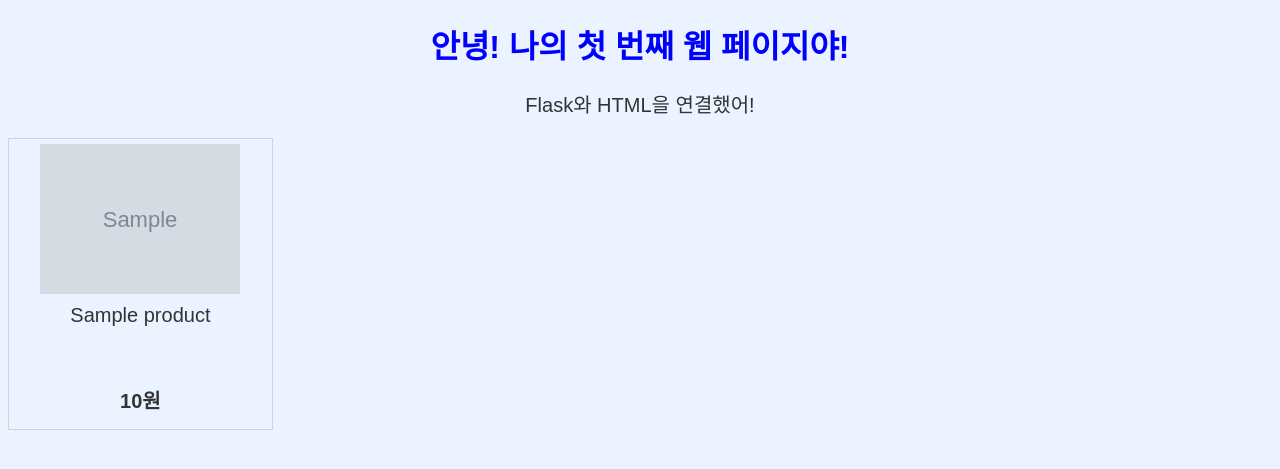
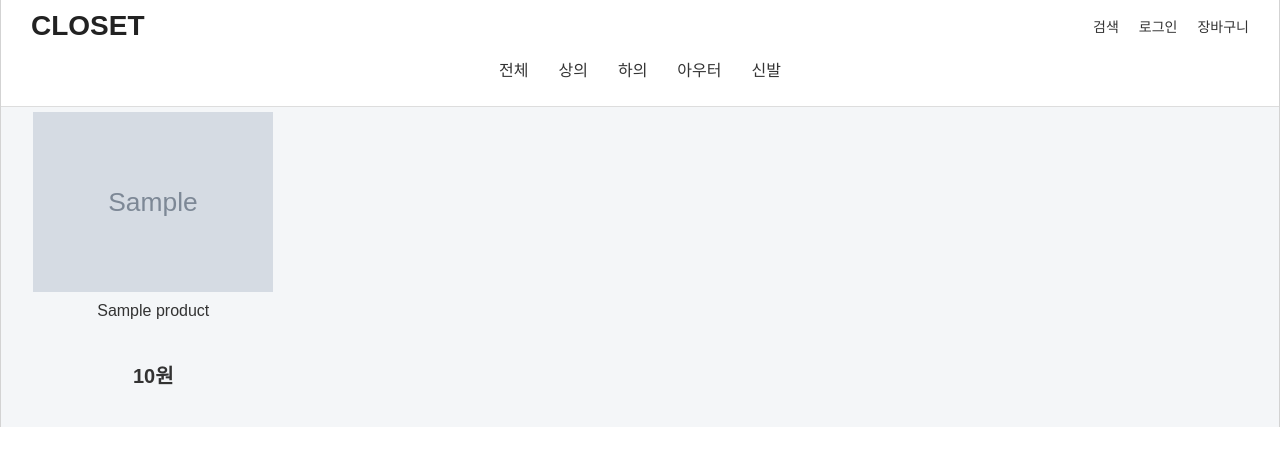
Before and after one commit to Donghyeonhong/clothing_mall, a Flask app: page / in a window 1280 px wide. Shown: the top 469 px of the page. Run offline with Flask 3, Linux system fonts and the light colour scheme; tables that the repository leaves empty or names only in its code hold one stand-in row (values such as "Sample post"); grey boxes marked "Sample" are stand-in pictures.

Commit message:
웹사이트 제작 진행중 3

```diff
--- a/clothing_mall_web/app.py
+++ b/clothing_mall_web/app.py
@@ -7,8 +7,7 @@ load_dotenv()
 
 app = Flask(__name__)
 
-sql = """select product_name, price, image_url from product inner join
-product_image on product.product_id = product_image.product_id limit 20"""
+sql = """select product_name, price, image_url, product.product_id from product inner join product_image on product.product_id = product_image.product_id limit 20"""
 
 @app.route("/")
 def home():
@@ -35,6 +34,37 @@ def home():
             conn.close()
     return render_template("index.html", products = products)
 
+@app.route("/product/<int:product_id>")
+def product_detail_page(product_id):
+    sql = """select product_name, price, image_url from product inner join
+        product_image on product.product_id = product_image.product_id
+        where product.product_id = %s"""
+
+    vals = (product_id,)
+
+    conn = None
+    try:
+        # mysql 연결
+        conn = mysql.connector.connect(
+            host="localhost",
+            port=3306,
+            user="root",
+            password=os.getenv("DB_PASSWORD"),
+            database="clothing_mall"
+            )
+        cursor = None
+        try:
+            cursor = conn.cursor()
+            cursor.execute(sql, vals)
+            product_detail = cursor.fetchone()
+        finally:
+            if cursor is not None:
+                cursor.close()
+    finally:
+        if conn is not None:
+            conn.close()
+    return render_template('product_detail.html', product_detail = product_detail)
+
 
 if __name__ == "__main__":
     app.run(debug=True)
--- a/clothing_mall_web/static/style.css
+++ b/clothing_mall_web/static/style.css
@@ -1,6 +1,16 @@
+/* index.html */
+
 body {
-  background-color: #eaf3ff;
+  margin: 0;
+}
+
+.container {
   font-family: Arial, sans-serif;
+  background-color: #f4f6f8;
+  max-width: 1400px;
+  margin: 0 auto;
+  border-left: 0.1px solid lightgrey;
+  border-right: 0.1px solid lightgrey;
 }
 
 h1 {
@@ -14,35 +24,172 @@ p {
   font-size: 20px;
 }
 
+header {
+  background-color: white;
+  padding: 10px 30px;
+  border-bottom: 1px solid #dddddd;
+}
+
+.header-top {
+  display: flex;
+  align-items: center;
+  justify-content: space-between;
+}
+
+.logo {
+  font-size: 28px;
+  font-weight: bold;
+  margin: 0;
+  color: #222222;
+  cursor: pointer;
+}
+
+.header-actions {
+  display: flex;
+  align-items: center;
+  gap: 20px;
+}
+
+.header-actions p {
+  cursor: pointer;
+  transition: color 0.2s;
+  font-size: 14px;
+  margin: 0;
+}
+
+.header-actions p:hover {
+  color: #777777;
+}
+
+.header-nav {
+  display: flex;
+  justify-content: center;
+  padding: 15px 0;
+  gap: 30px;
+}
+
+.header-nav a {
+  text-decoration: none;
+  color: #333333;
+  transition: color 0.2s;
+}
+
+.header-nav a:hover {
+  color: #777777;
+}
+
 .product-list {
-  display: flex;
-  flex-wrap: wrap;
+  display: grid;
+  grid-template-columns: repeat(4, minmax(0, 1fr));
   gap: 20px;
 }
 
 .product-card {
-  width: 20%;
-  height: 280px;
+  width: 100%;
+  height: 320px;
   padding: 5px;
-  border: 1px solid lightgray;
   display: flex;
   flex-direction: column;
+  box-sizing: border-box;
 }
 
 .product-name {
-  font-size: 20px;
+  display: -webkit-box;
+  -webkit-box-orient: vertical;
+  -webkit-line-clamp: 2;
+  overflow: hidden;
+  font-size: 16px;
   margin: 10px;
   height: 48px;
+  flex-shrink: 0;
 }
 
 .product-price {
   font-weight: bold;
-  margin-top: auto;
-  margin-bottom: 10px;
+  margin-top: 0;
+  height: auto;
+  flex-shrink: 0;
 }
 
 .product-card img {
   width: 100%;
-  height: 150px;
+  height: 180px;
   object-fit: contain;
 }
+
+.product-list a {
+  text-decoration: none;
+  color: inherit;
+  display: block;
+  width: 100%;
+}
+
+/* product_detail.html */
+
+.product-detail {
+  display: flex;
+  gap: 40px;
+  align-items: flex-start;
+}
+
+.product-image {
+  width: 55%;
+}
+
+.product-image img {
+  width: 100%;
+  height: auto;
+  object-fit: contain;
+}
+
+.product-info {
+  flex: 1;
+}
+
+.detail-name {
+  font-size: 28px;
+  font-weight: bold;
+  margin: 0 0 20px;
+  text-align: left;
+}
+
+.detail-price {
+  font-size: 26px;
+  font-weight: bold;
+  margin: 0;
+  text-align: left;
+}
+.size-title {
+  font-size: 16px;
+  font-weight: bold;
+  text-align: left;
+  margin: 30px 0 12px;
+}
+
+.size-options {
+  display: flex;
+  gap: 10px;
+}
+
+.size-options input {
+  display: none;
+}
+
+.size-options label {
+  display: flex;
+  width: 60px;
+  height: 42px;
+  align-items: center;
+  justify-content: center;
+  background-color: white;
+  border: 1px solid #cccccc;
+  font-size: 15px;
+  cursor: pointer;
+  box-sizing: border-box;
+}
+
+.size-options input:checked + label {
+  border: 2px solid #2563eb;
+  background-color: #eff6ff;
+  color: #2563eb;
+}
--- a/clothing_mall_web/templates/index.html
+++ b/clothing_mall_web/templates/index.html
@@ -3,24 +3,44 @@
   <head>
     <meta charset="UTF-8" />
     <meta name="viewport" content="width=device-width, initial-scale=1.0" />
-    <title>나의 첫 웹 페이지</title>
+    <title>CLOSET</title>
     <link
       rel="stylesheet"
       href="{{ url_for('static', filename='style.css') }}"
     />
   </head>
   <body>
-    <h1>안녕! 나의 첫 번째 웹 페이지야!</h1>
-    <p>Flask와 HTML을 연결했어!</p>
+    <div class="container">
+      <header>
+        <div class="header-top">
+          <h3 class="logo">CLOSET</h3>
+          <div class="header-actions">
+            <p>검색</p>
+            <p>로그인</p>
+            <p>장바구니</p>
+          </div>
+        </div>
+
+        <nav class="header-nav">
+          <a href="">전체</a>
+          <a href="">상의</a>
+          <a href="">하의</a>
+          <a href="">아우터</a>
+          <a href="">신발</a>
+        </nav>
+      </header>
 
       <div class="product-list">
         {% for product in products %}
+        <a href="/product/{{ product[3] }}">
           <div class="product-card">
             <img src="{{ product[2] }}" alt="상품이미지" />
             <p class="product-name">{{ product[0] }}</p>
             <p class="product-price">{{ "{:,}".format(product[1])}}원</p>
           </div>
+        </a>
         {% endfor %}
+      </div>
     </div>
   </body>
 </html>
```
Also changed, not shown: clothing_mall_web/templates/product_detail.html (added, +57 -0 lines). Lines whose indentation alone changed are shown as unchanged.
